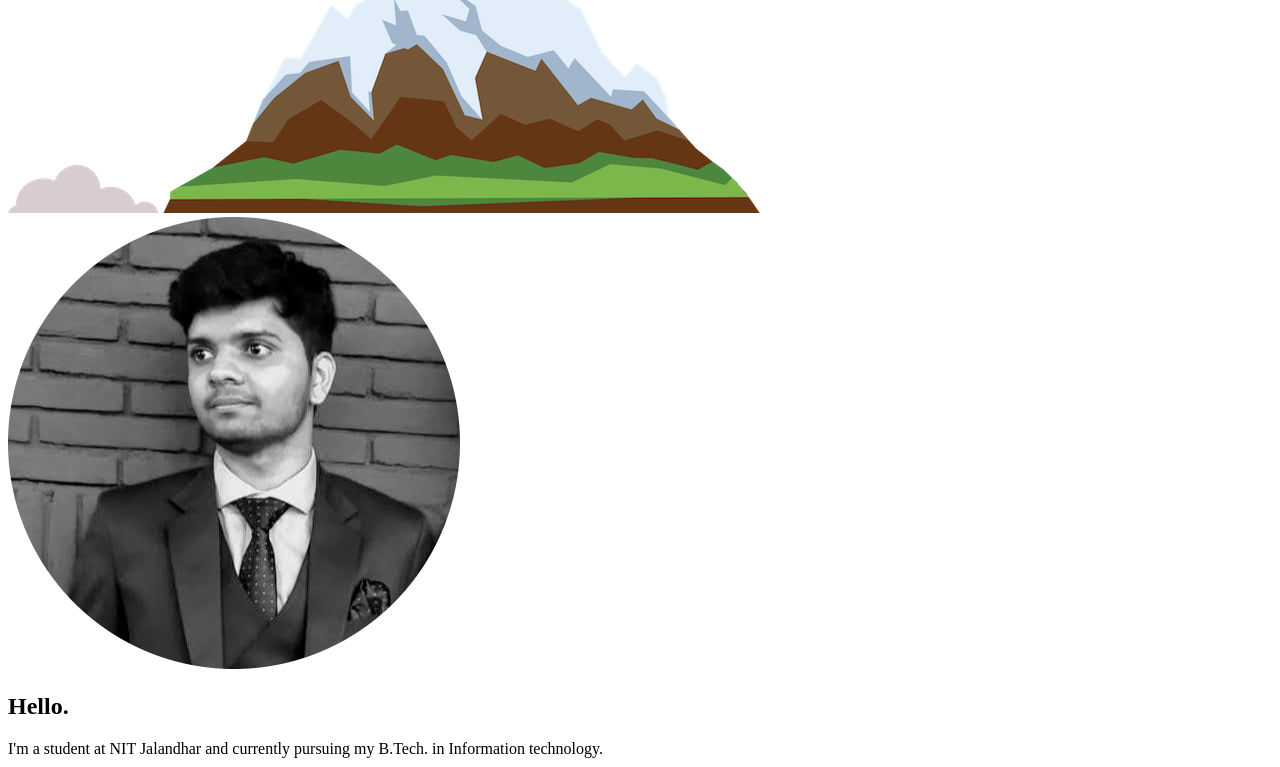
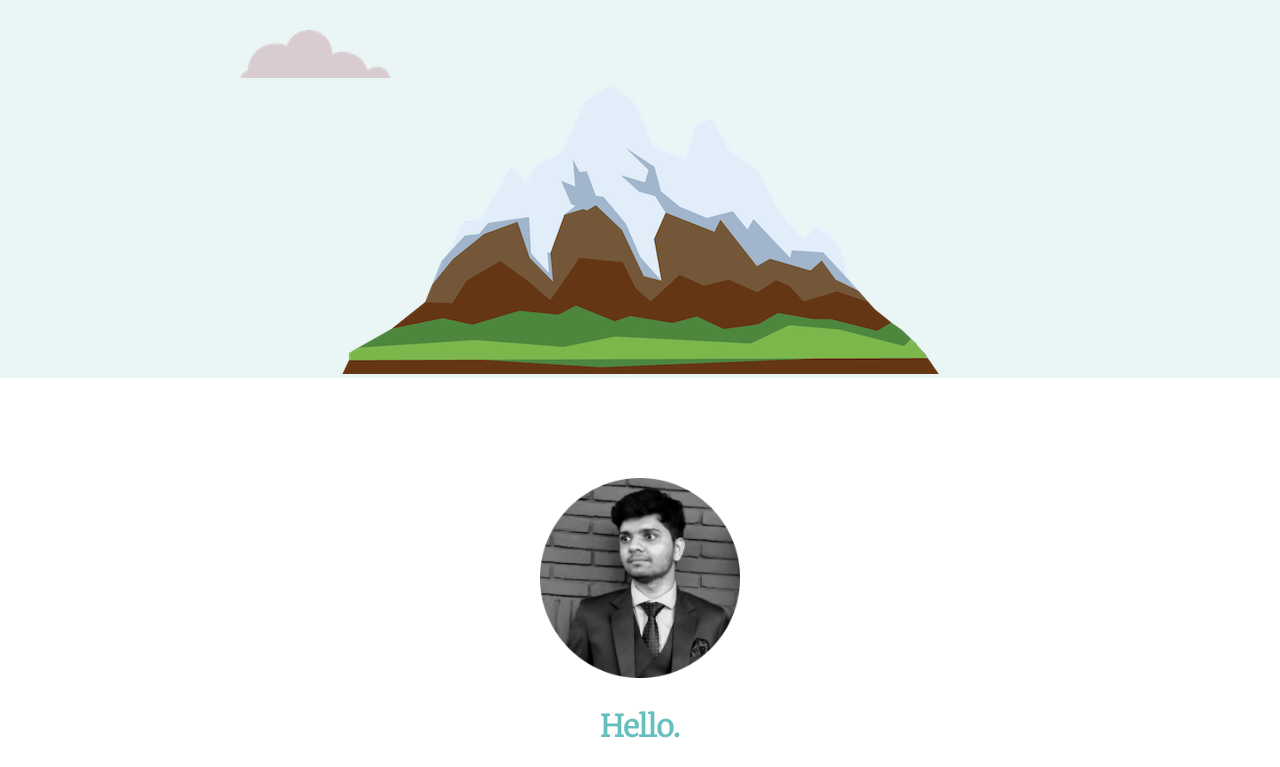
Before and after one commit to mridul549/CSS-CV, a plain HTML site: page index.html in a window 1280 px wide. Shown: the part 318-1085 px from the top of the page. Drawn offline with Linux system fonts and the light colour scheme.

Commit message:
Update index.html

```diff
--- a/index.html
+++ b/index.html
@@ -3,7 +3,7 @@
   <head>
     <meta charset="UTF-8" />
     <title>Mridul Verma</title>
-    <link rel="stylesheet" href=styles.css">
+    <link rel="stylesheet" href="styles.css">
     <link rel="icon" href="Images/favicon_io (1)/favicon.ico">
     <link href="https://fonts.googleapis.com/css2?family=Merriweather:wght@300&family=Montserrat:wght@100&family=Sacramento&display=swap" rel="stylesheet">
   </head>
```
